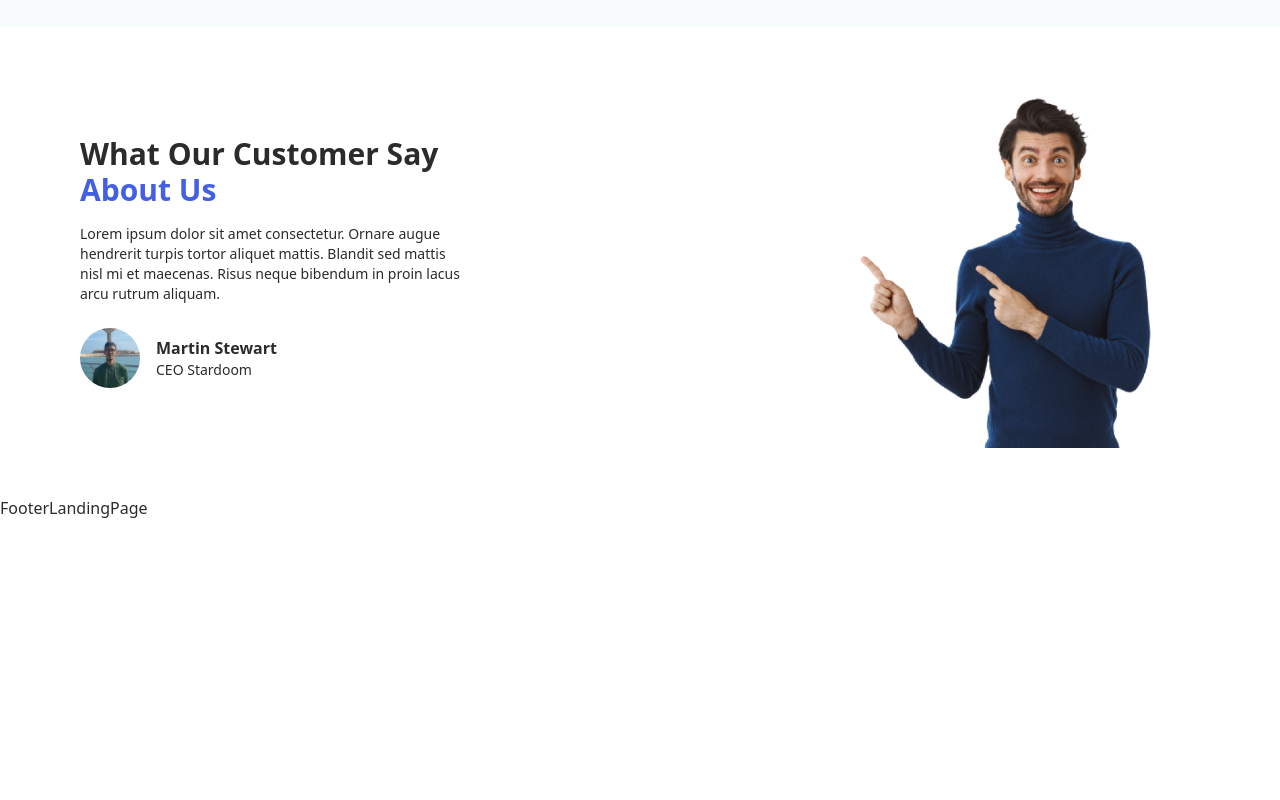
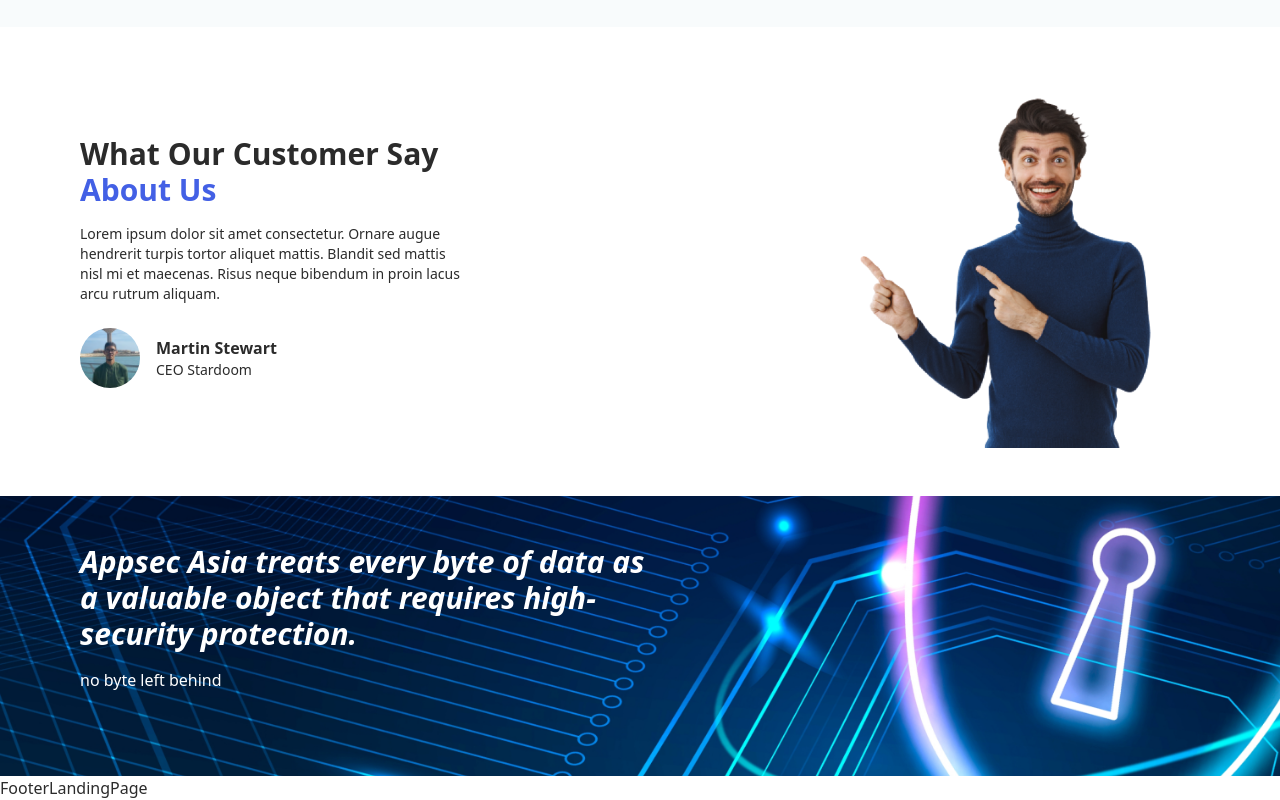
Before and after one commit to mirzavic4869/appsec-asia, a Next.js app: page / in a window 1280 px wide. Shown: the part 1731-2531 px from the top of the page. Before the commit the page ends 2251 px from the top, so only its background shows below. Built offline with nearby package versions, Linux system fonts and the light colour scheme.

Commit message:
add: moto section

```diff
--- a/src/components/pages/landing-page/index.js
+++ b/src/components/pages/landing-page/index.js
@@ -1,6 +1,7 @@
 import HeroSection from './hero-section'
 import AboutSection from './about-section'
-import Services from './services'
+import Services from './services-section'
 import TestimonySection from './testimony-section'
+import MotoSection from './moto-section'
 
-export { HeroSection, AboutSection, Services, TestimonySection }
+export { HeroSection, AboutSection, Services, TestimonySection, MotoSection }
--- /dev/null
+++ b/src/components/pages/landing-page/moto-section.js
@@ -0,0 +1,15 @@
+import React from 'react'
+
+export default function MotoSection() {
+  return (
+    <div className="px-4 py-12 md:px-16 lg:px-20 bg-moto lg:h-[280px]">
+      <div className="text-white max-w-7xl">
+        <h2 className="mb-4 text-lg md:text-2xl lg:text-3xl italic font-semibold md:w-[36rem]">
+          Appsec Asia treats every byte of data as a valuable object that
+          requires high-security protection.
+        </h2>
+        <p>no byte left behind</p>
+      </div>
+    </div>
+  )
+}
--- a/src/pages/index.js
+++ b/src/pages/index.js
@@ -2,6 +2,7 @@
 import {
   AboutSection,
   HeroSection,
+  MotoSection,
   Services,
   TestimonySection,
 } from '@/components/pages/landing-page'
@@ -14,6 +15,7 @@
       <AboutSection />
       <Services />
       <TestimonySection />
+      <MotoSection />
     </>
   )
 }
--- a/src/styles/index.css
+++ b/src/styles/index.css
@@ -26,3 +26,9 @@
   background-position: right;
   background-size: contain;
 } */
+
+.bg-moto {
+  background: url('../assets/images/bg-moto.png'), no-repeat;
+  background-position: center;
+  background-size: cover;
+}
```
Also changed, not shown: src/assets/images/bg-moto.png (added), src/components/pages/landing-page/services-section.js (renamed from src/components/pages/landing-page/services.js).
